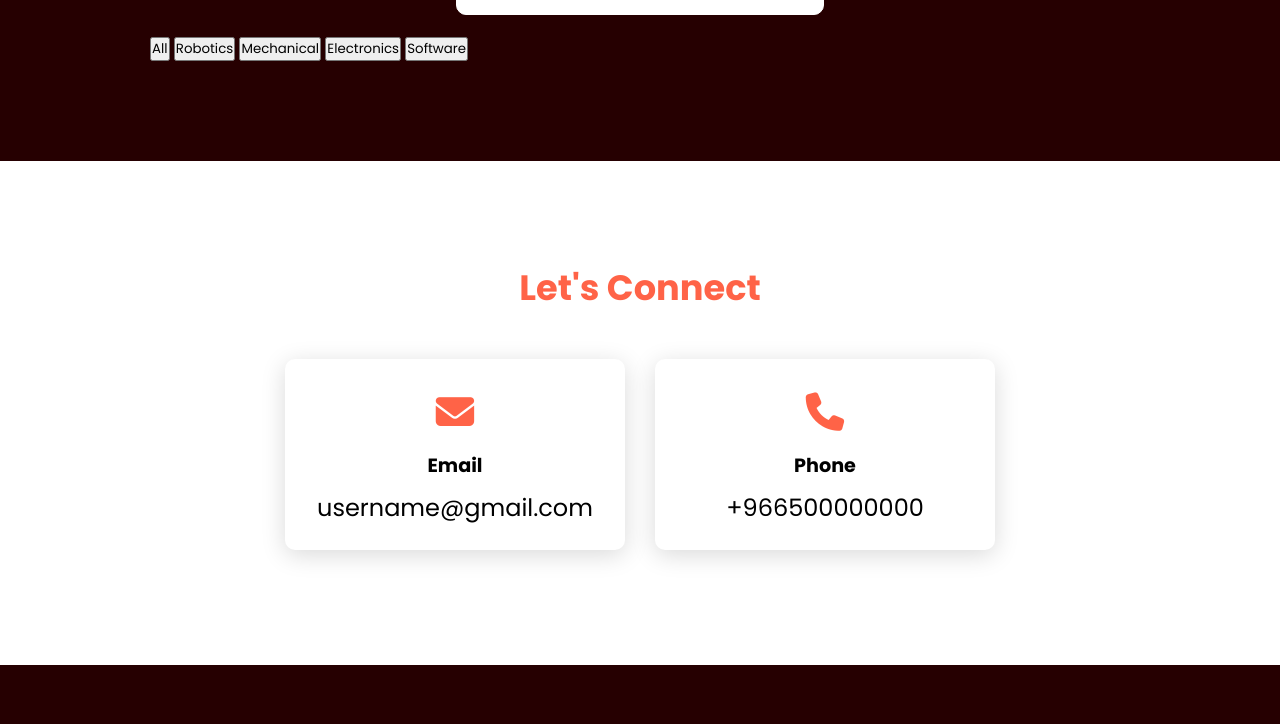
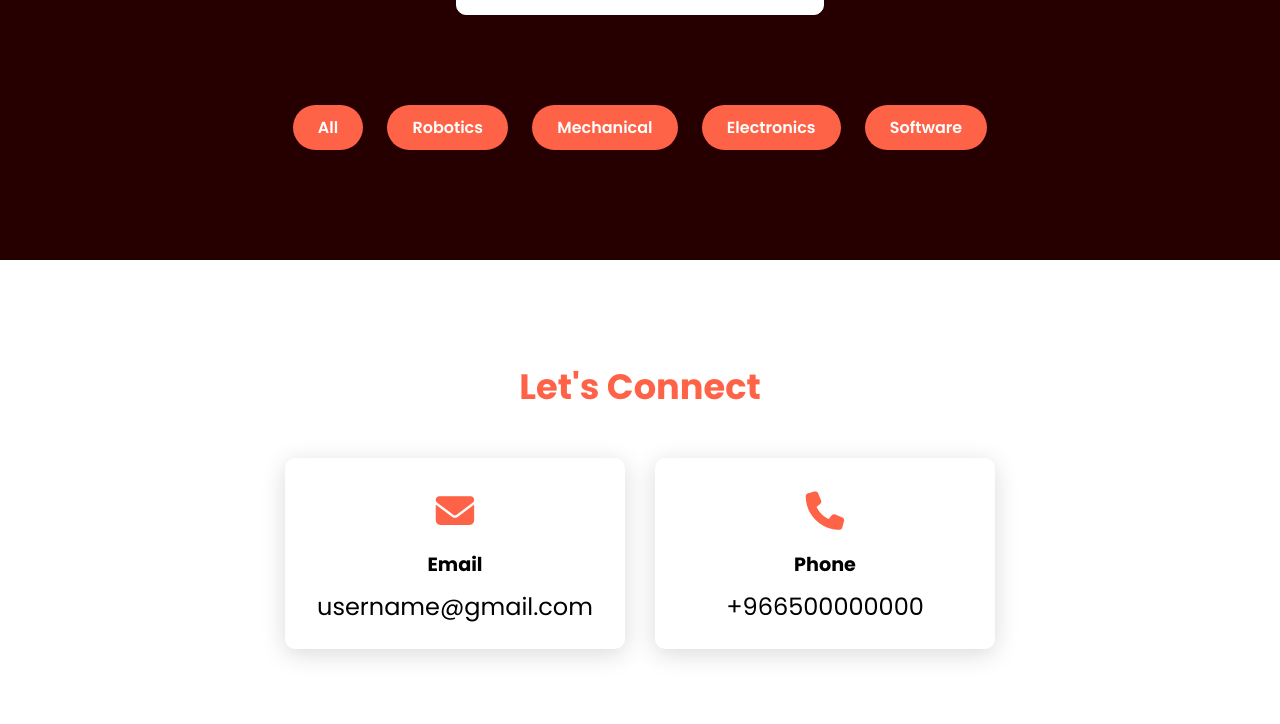
Before and after one commit to SalehBaaisharah/SalehBaaisharah.github.io, a plain HTML site: page index.html in a window 1280 px wide. Shown: the part 3226-3950 px from the top of the page. Drawn offline with Linux system fonts and the light colour scheme.

Commit message:
style.css

```diff
--- a/style.css
+++ b/style.css
@@ -241,6 +241,30 @@ section{
     font-size: 1.5em;
 }
 
+.filter-buttons {
+    text-align: center;
+    margin-top: 60px; /* adds space above the filter buttons */
+}
+
+.filter-buttons button {
+    background-color: #FF6347;
+    color: #fff;
+    border: none;
+    padding: 10px 25px;
+    margin: 10px;
+    border-radius: 50px; /* makes the buttons oval */
+    font-size: 1em;
+    font-weight: 600;
+    cursor: pointer;
+    transition: background-color 0.3s, transform 0.2s;
+}
+
+.filter-buttons button:hover {
+    background-color: #e5533a;
+    transform: scale(1.05);
+}
+
+
 .footer{
     background-color: #260001;
     color: #fff;
```
